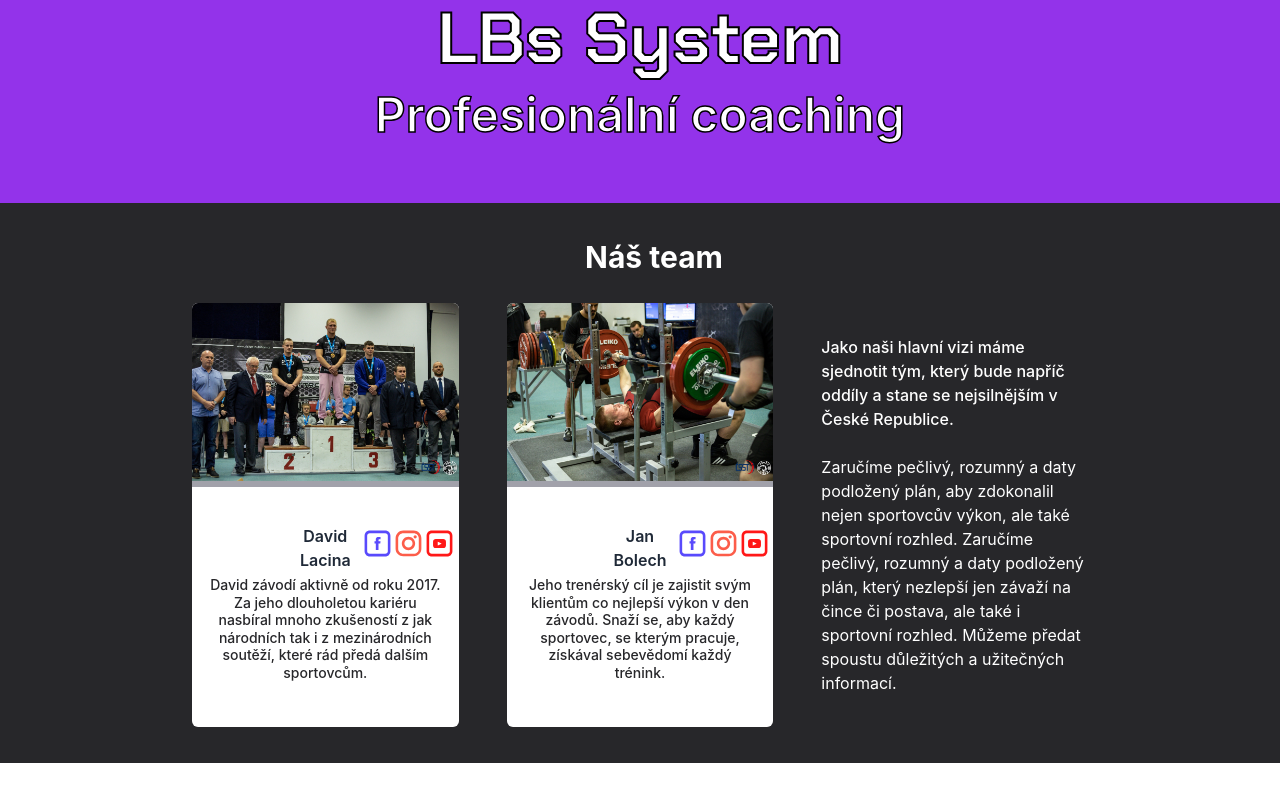
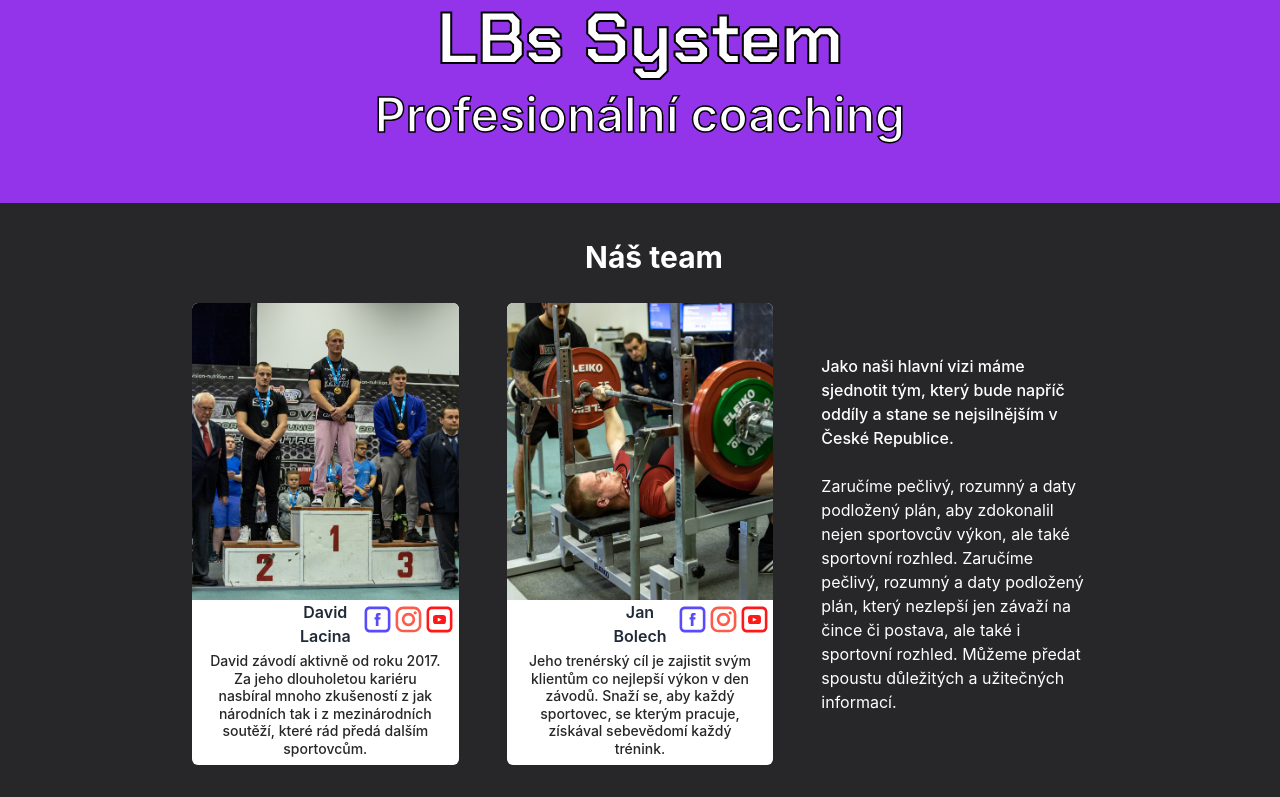
Before and after one commit to aeggydev/lbs-system, a Next.js app: page / in a window 1280 px wide. Shown: the part 597-1394 px from the top of the page. Built offline with nearby package versions, Linux system fonts and the light colour scheme.

Commit message:
Stretch images in carousel

```diff
--- a/components/page_sections/nas_team.tsx
+++ b/components/page_sections/nas_team.tsx
@@ -12,13 +12,15 @@ function EmblaSlide(props: { image: StaticImageData; index: number }) {
       className="embla__slide grid items-center"
       style={{ flex: "0 0 100%" }}
     >
-      <div className="embla__slide__inner">
-        <div className="embla__slide__img">
-          <Image
+      <div className="embla__slide__inner h-full">
+        <div className="embla__slide__img h-full relative">
+           <Image
             src={props.image}
             alt={alt}
+            layout="fill"
+            objectFit="cover"
           />
-        </div>
+         </div>
       </div>
     </div>
   );
@@ -31,10 +33,10 @@ export default function NasTeam(props: NasTeamProps) {
 
   return (
     <div
-      className="grid bg-white rounded-md shadow-gray-800 overflow-hidden hover:scale-105 transition-all"
-      style={{ gridTemplateRows: "auto 1fr" }}
+      className="grid bg-white rounded-md shadow-gray-800 overflow-hidden"
+      style={{ gridTemplateRows: "1.8fr 1fr" }}
     >
-      <div className="rounded-t-md bg-zinc-400">
+      <div className="rounded-t-md">
         <div className="embla overflow-hidden w-full h-full" ref={emblaRef}>
           <div className="embla__container flex h-full">
             {props.images.map((x, i) => (
```
